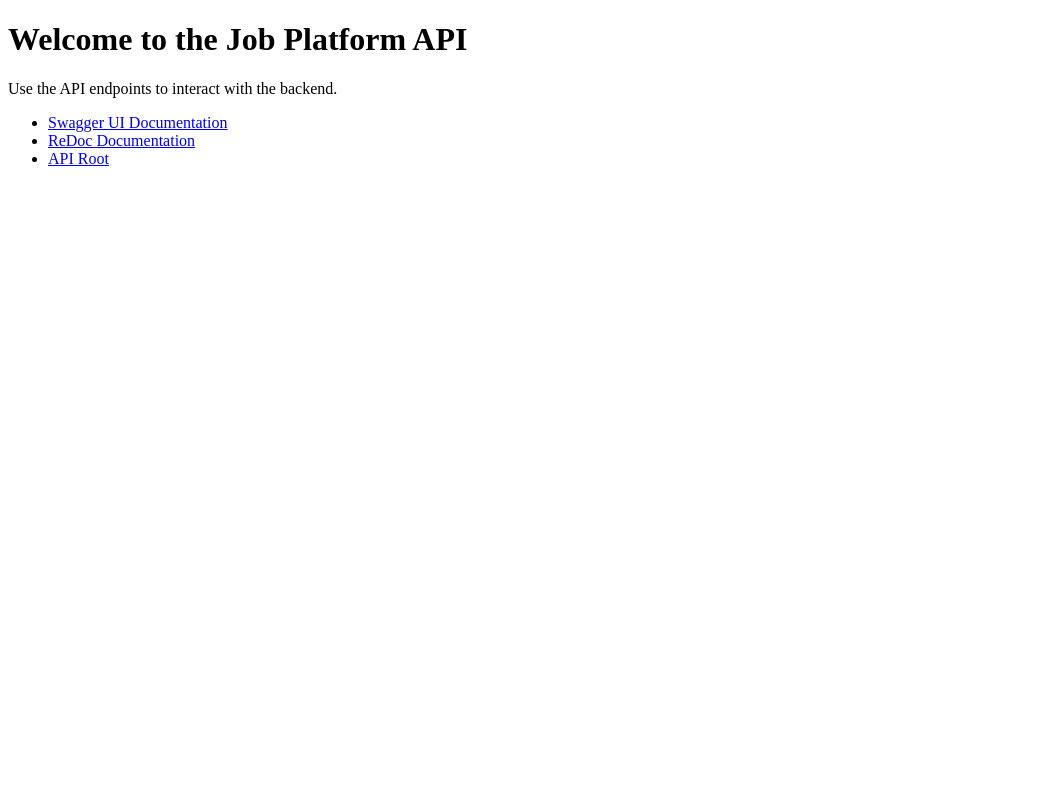
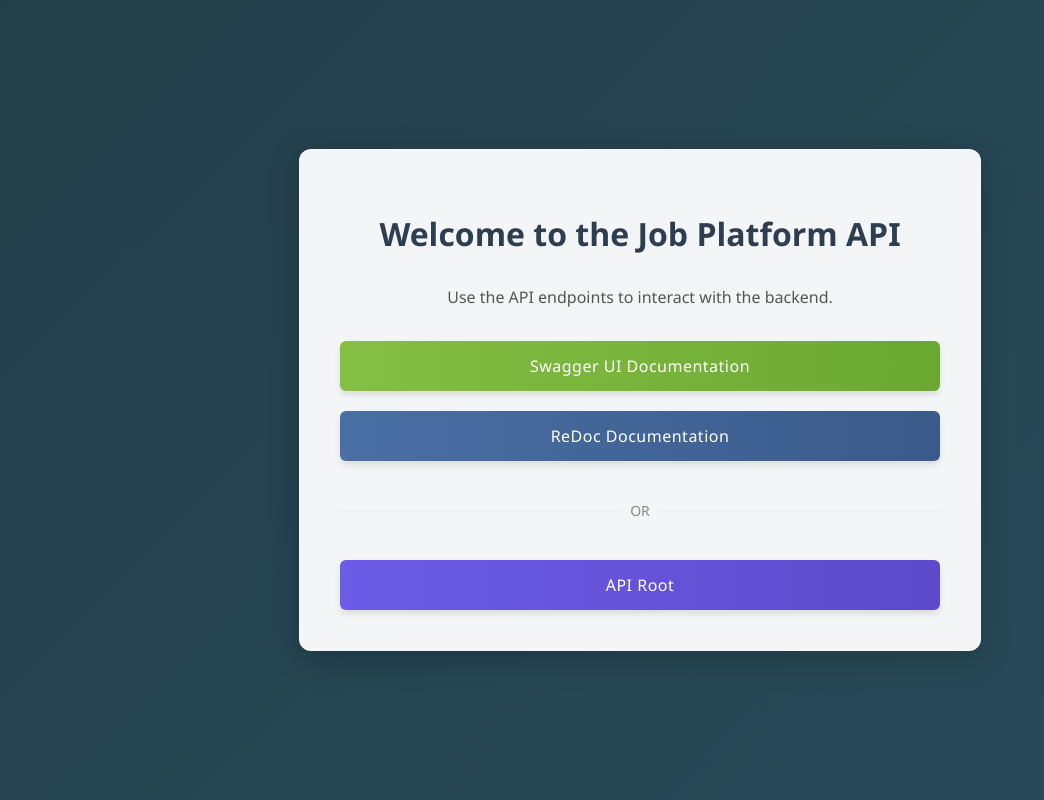
Before and after one commit to Bonbonjb/Job-Board-Platform, a Python web app: template templates/index.html in a window 1280 px wide. Shown: the whole page, without its empty margins (0-1044 px from the left). Run offline with Jinja, Linux system fonts and the light colour scheme; the template is opened without the code that fills it, so the values that code supplies are empty.

Commit message:
Updated index.html

```diff
--- a/templates/index.html
+++ b/templates/index.html
@@ -1,17 +1,153 @@
 <!DOCTYPE html>
 <html lang="en">
 <head>
-    <meta charset="UTF-8" />
-    <meta name="viewport" content="width=device-width, initial-scale=1" />
+    <meta charset="UTF-8">
+    <meta name="viewport" content="width=device-width, initial-scale=1.0">
     <title>Job Platform API</title>
+    <style>
+        body {
+            font-family: 'Segoe UI', Tahoma, Geneva, Verdana, sans-serif;
+            margin: 0;
+            padding: 0;
+            display: flex;
+            justify-content: center;
+            align-items: center;
+            min-height: 100vh;
+            color: #333;
+            background: linear-gradient(135deg, #0f2027, #203a43, #2c5364);
+            background-size: 400% 400%;
+            animation: gradientBG 15s ease infinite;
+        }
+        @keyframes gradientBG {
+            0% { background-position: 0% 50%; }
+            50% { background-position: 100% 50%; }
+            100% { background-position: 0% 50%; }
+        }
+        .container {
+            background-color: rgba(255, 255, 255, 0.95);
+            border-radius: 12px;
+            box-shadow: 0 8px 32px rgba(0, 0, 0, 0.2);
+            padding: 40px;
+            width: 80%;
+            max-width: 600px;
+            text-align: center;
+            backdrop-filter: blur(4px);
+            border: 1px solid rgba(255, 255, 255, 0.2);
+        }
+        h1 {
+            color: #2c3e50;
+            margin-bottom: 30px;
+            font-weight: 600;
+        }
+        p {
+            margin-bottom: 30px;
+            line-height: 1.6;
+            color: #555;
+        }
+        .links {
+            display: flex;
+            flex-direction: column;
+            gap: 20px;
+        }
+        a {
+            display: block;
+            padding: 14px 20px;
+            color: white;
+            text-decoration: none;
+            border-radius: 6px;
+            font-weight: 500;
+            transition: all 0.3s ease;
+            box-shadow: 0 4px 6px rgba(0, 0, 0, 0.1);
+            letter-spacing: 0.5px;
+        }
+        a:hover {
+            transform: translateY(-3px);
+            box-shadow: 0 6px 12px rgba(0, 0, 0, 0.15);
+        }
+        .swagger {
+            background-color: #85bf43;
+            background: linear-gradient(to right, #85bf43, #6ba832);
+        }
+        .swagger:hover {
+            background: linear-gradient(to right, #6ba832, #5a942a);
+        }
+        .redoc {
+            background-color: #4a6fa5;
+            background: linear-gradient(to right, #4a6fa5, #3a5a8a);
+        }
+        .redoc:hover {
+            background: linear-gradient(to right, #3a5a8a, #2a4a7a);
+        }
+        .api-root {
+            background-color: #6c5ce7;
+            background: linear-gradient(to right, #6c5ce7, #5d4acb);
+        }
+        .api-root:hover {
+            background: linear-gradient(to right, #5d4acb, #4e3ab5);
+        }
+        .divider {
+            display: flex;
+            align-items: center;
+            margin: 20px 0;
+        }
+        .divider::before, .divider::after {
+            content: "";
+            flex: 1;
+            border-bottom: 1px solid #eee;
+        }
+        .divider-text {
+            padding: 0 10px;
+            color: #888;
+            font-size: 14px;
+        }
+    </style>
 </head>
 <body>
-    <h1>Welcome to the Job Platform API</h1>
-    <p>Use the API endpoints to interact with the backend.</p>
-    <ul>
-        <li><a href="/api/docs/swagger/">Swagger UI Documentation</a></li>
-        <li><a href="/api/docs/redoc/">ReDoc Documentation</a></li>
-        <li><a href="/api/">API Root</a></li>
-    </ul>
+    <div class="container">
+        <h1>Welcome to the Job Platform API</h1>
+        <p>Use the API endpoints to interact with the backend.</p>
+
+        <div class="links">
+            <a href="/api/docs/swagger/" class="swagger" target="_blank">Swagger UI Documentation</a>
+            <a href="/api/docs/redoc/" class="redoc" target="_blank">ReDoc Documentation</a>
+
+            <div class="divider">
+                <span class="divider-text">OR</span>
+            </div>
+
+            <a href="/api/" class="api-root" target="_blank">API Root</a>
+        </div>
+    </div>
+
+    <script>
+        // Enhanced interactivity
+        document.querySelectorAll('a').forEach(link => {
+            link.addEventListener('mouseenter', function() {
+                this.style.transform = 'translateY(-3px)';
+                this.style.boxShadow = '0 6px 12px rgba(0, 0, 0, 0.15)';
+            });
+            link.addEventListener('mouseleave', function() {
+                this.style.transform = 'translateY(0)';
+                this.style.boxShadow = '0 4px 6px rgba(0, 0, 0, 0.1)';
+            });
+            link.addEventListener('click', function(e) {
+                if (!this.href || this.href.includes('/')) {
+                    e.preventDefault();
+                    alert('Please update the link URLs in the HTML to point to your actual API endpoints');
+                }
+            });
+        });
+
+        // Animate title on load
+        const title = document.querySelector('h1');
+        title.style.opacity = '0';
+        title.style.transform = 'translateY(-20px)';
+        title.style.transition = 'all 0.6s ease-out';
+
+        setTimeout(() => {
+            title.style.opacity = '1';
+            title.style.transform = 'translateY(0)';
+        }, 300);
+    </script>
 </body>
 </html>
```
